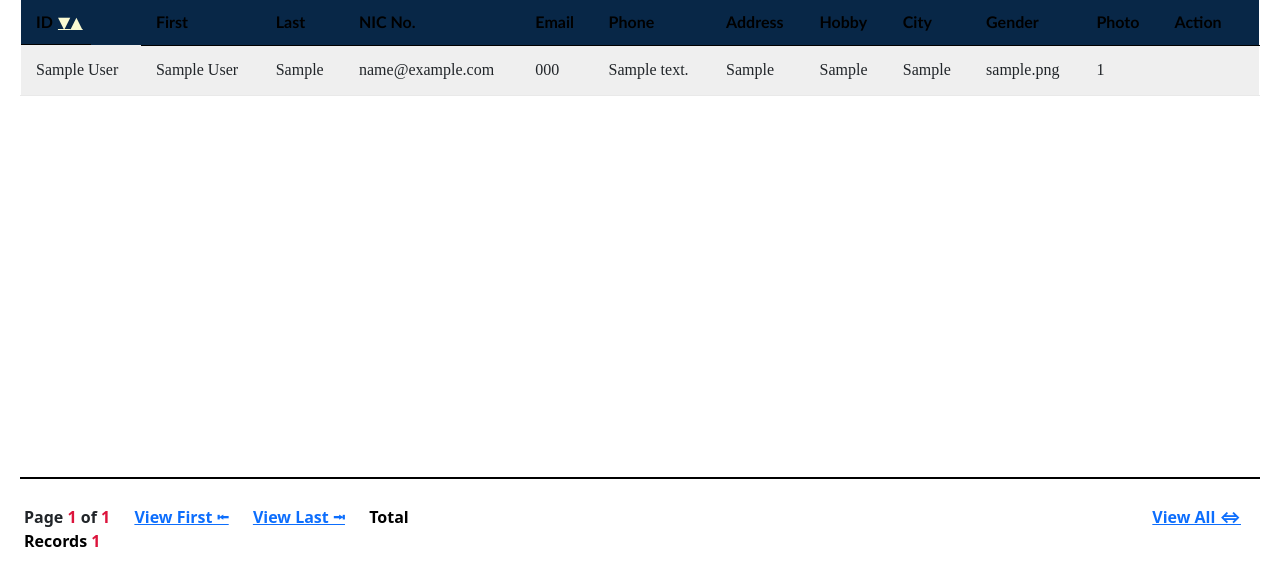
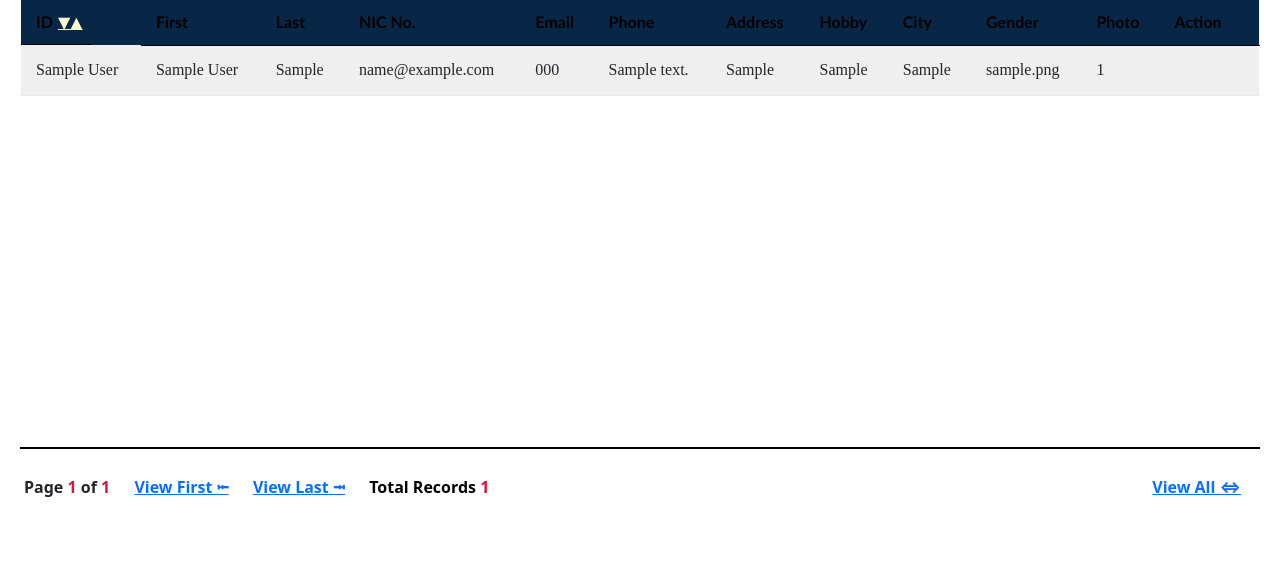
Before and after one commit to tunnyein8870/student_info_app, a Flask app: page /view/1 in a window 1280 px wide. Shown: the part 155-741 px from the top of the page. Run offline with Flask 2, Linux system fonts and the light colour scheme; tables that the repository leaves empty or names only in its code hold one stand-in row (values such as "Sample post"); some libraries are stand-ins or nearby versions.

Commit message:
change height for view table

```diff
--- a/server.py
+++ b/server.py
@@ -38,7 +38,7 @@ app.config['ALLOWED_EXTENSIONS'] = set(['jpg', 'jpeg', 'png'])
 mysql = MySQL(app)
 
 
-PERPAGE = 6
+PERPAGE = 7
 
 
 def allowed_file(filename):
--- a/static/view.css
+++ b/static/view.css
@@ -15,22 +15,15 @@ body {
     padding: 0;
     margin: 0;
     width: 100%;
-    max-height: 480px;
+    max-height: 450px;
     display:inline-block;
     overflow: auto;
     border-bottom: 2px solid black;
 
 }
 
-.pagination{
-    height: 70px;
-    width: 100%;
-    justify-content: left;
-    /* background-color: #082747; */
-}
-
 .pagi-left{
-    width: 35%;
+    float: left;
     border-radius: 10px;
 }
 
@@ -39,9 +32,7 @@ body {
     display: inline;
 }
 .pagi-right{
-    width: 65%;
     float: right;
-    text-align: right;
 }
 
 .pagi-left, .pagi-right{
--- a/templates/view.html
+++ b/templates/view.html
@@ -132,7 +132,7 @@
 
     <!-- content-wrapper ends -->
     <!-- bootstrap table ends -->
-    <div class="pagination" style="display: flex;" >
+
     <!-- pagination style only starts -->
     <div class="pagi-left ms-4 mb-3">
       {% if page > 1 %}
@@ -149,9 +149,9 @@
         <p style="color: black; margin-left: 20px;">Total Records </p>
         <p> {{ student|length }}</p>
     </div>
+
     <div class="pagi-right me-4">
       <a href="{{ url_for('view_all')}}">View All &#8660;</a>
-      </div>
     </div>
   </div>
 
```
Lines whose indentation alone changed are shown as unchanged.
